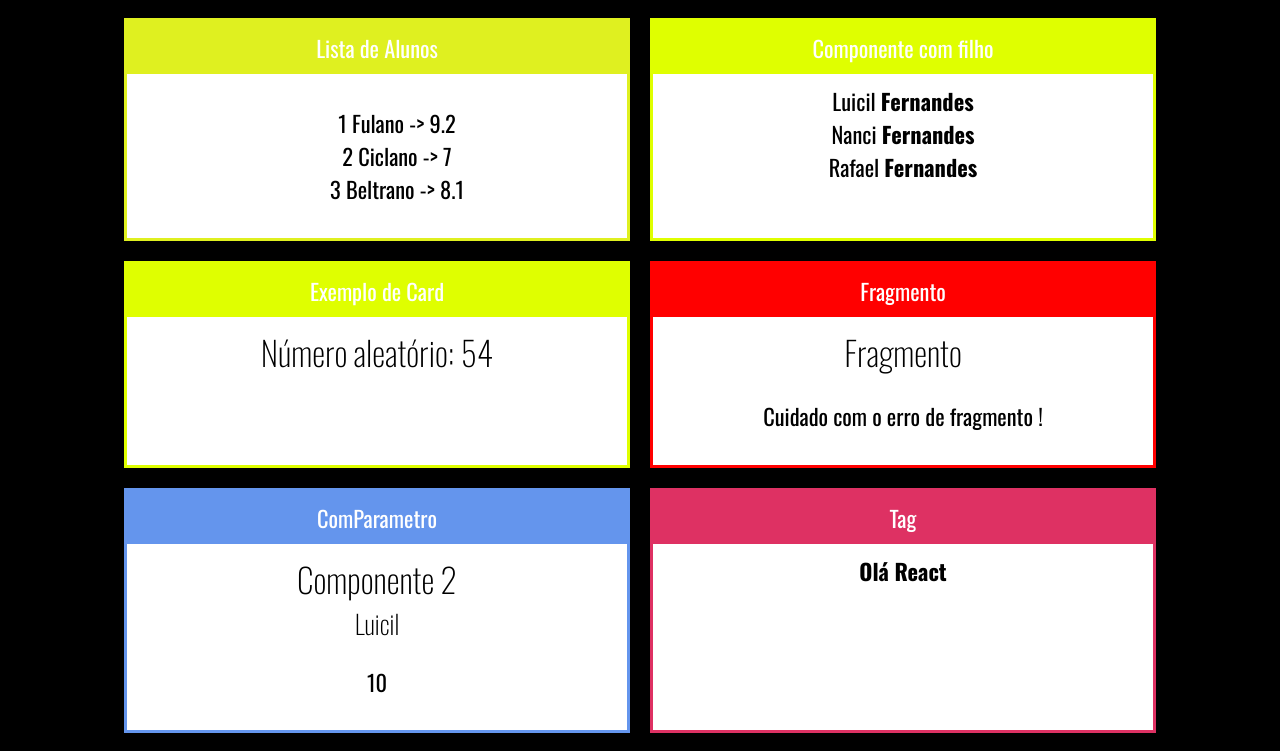
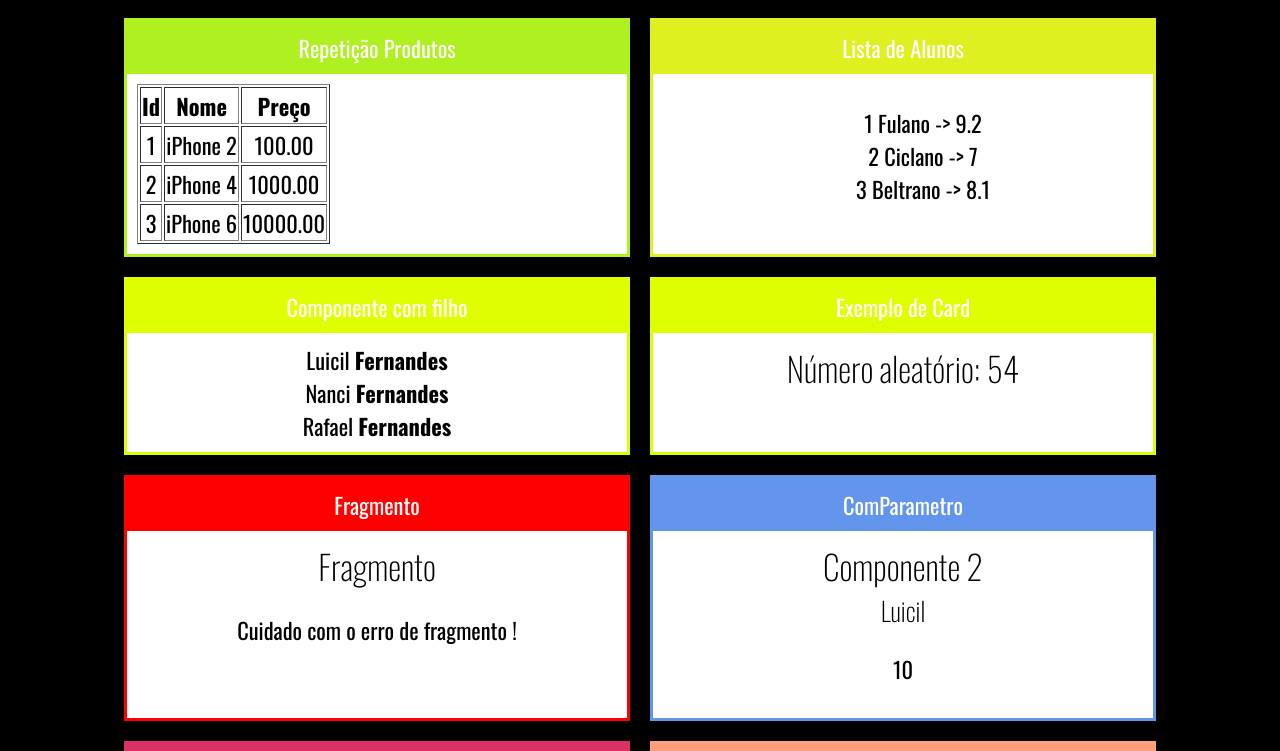
Before and after one commit to luicil/fundamentos-react, a React (Create React App) app: page / in a window 1280 px wide. Shown: the top 751 px of the page. Built offline with nearby package versions, Linux system fonts and the light colour scheme.

Commit message:
desafio repetiçao

```diff
--- a/src/app.jsx
+++ b/src/app.jsx
@@ -11,6 +11,7 @@ import Card from './components/layout/Card'
 import Familia from './components/basics/familia'
 import FamiliaMembro from './components/basics/familiaMembro'
 import ListaAlunos from './components/repeticao/listaAlunos'
+import TabelaProdutos from './components/repeticao/tabelaProdutos'
 
 const tag = <strong>Olá React</strong>
 
@@ -19,6 +20,11 @@ export default () => (
     <div className="app">
 
         <div className="Cards" >
+
+        <Card titulo="Repetição Produtos" color="#AFF020" >
+                <TabelaProdutos></TabelaProdutos>
+            </Card>
+
 
             <Card titulo="Lista de Alunos" color="#DFF020" >
                 <ListaAlunos></ListaAlunos>
--- /dev/null
+++ b/src/components/repeticao/tabelaProdutos.jsx
@@ -0,0 +1,35 @@
+import React from 'react'
+import aProdutos from '../../data/produtos'
+
+// eslint-disable-next-line import/no-anonymous-default-export
+export default (props) =>{
+
+    function getProdutos(){
+        return aProdutos.map(produto =>{
+            return (
+                <tr>
+                    <td>{produto.id}</td>
+                    <td>{produto.nomeProd}</td>
+                    <td>{produto.precoProd.toFixed(2)}</td>
+                </tr>
+            )
+        })
+    };
+
+    return(
+        <div>
+            <table border="1">
+                <thead>
+                    <tr>
+                        <th>Id</th>
+                        <th>Nome</th>
+                        <th>Preço</th>
+                    </tr>
+                </thead>
+                <tbody>
+                    {getProdutos()}
+                </tbody>
+            </table>
+        </div>
+    )
+}
--- /dev/null
+++ b/src/data/produtos.js
@@ -0,0 +1,7 @@
+/* eslint-disable import/no-anonymous-default-export */
+export default [
+    { id: 1, nomeProd: "iPhone 2", precoProd: 100.00 },
+    { id: 2, nomeProd: "iPhone 4", precoProd: 1000.00 },
+    { id: 3, nomeProd: "iPhone 6", precoProd: 10000.00 },
+
+]
```
